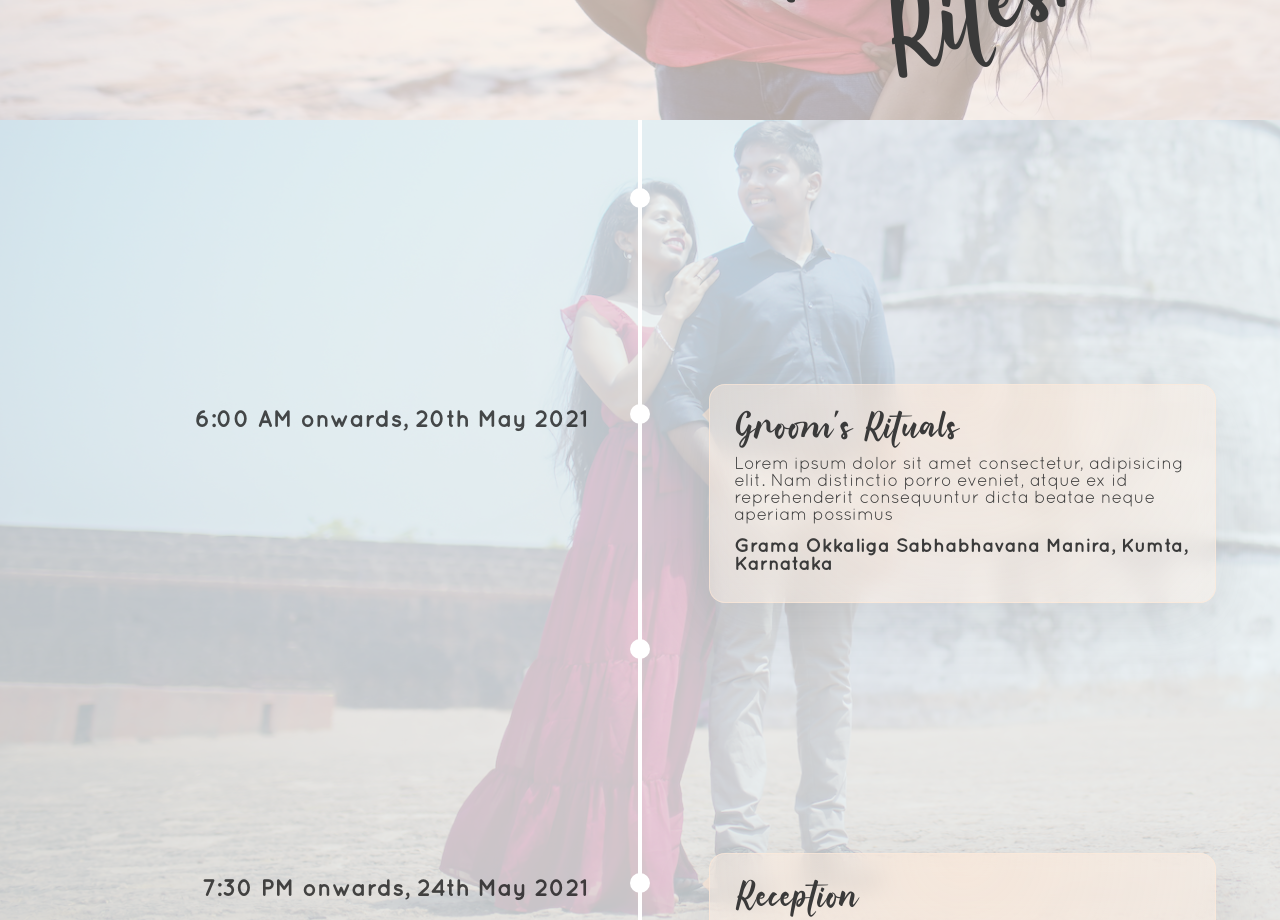
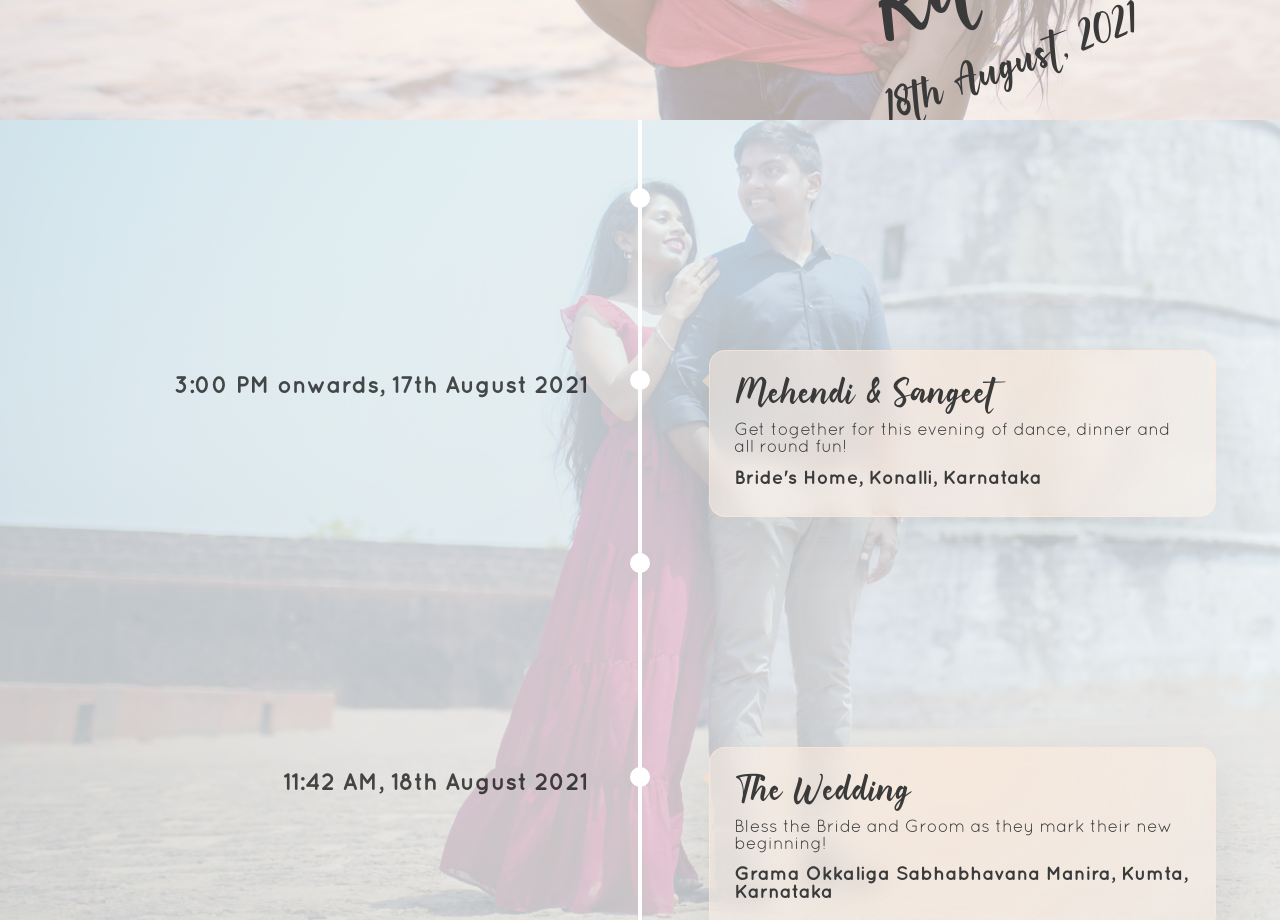
Before and after one commit to riteshgrandhi/pritty_greshious_wedding, a React (Create React App) app: page / in a window 1280 px wide. Shown: the part 680-1600 px from the top of the page. Built offline with nearby package versions, Linux system fonts and the light colour scheme.

Commit message:
Made Event changes

```diff
--- a/src/components/Events.tsx
+++ b/src/components/Events.tsx
@@ -19,32 +19,35 @@ export const Events = React.forwardRef<HTMLDivElement>((props, ref) => {
   const responsiveStyles = useResponsiveStyles(styles);
   const events: EventProps[] = [
     {
-      eventName: "Bridal Shower & Mehendi",
+      eventName: "Bridal Shower & Haldi",
+      eventDescription: "Join the bride's family to bless her with Haldi and Holi water!",
+      eventLocation: "Bride's Home, Konalli, Karnataka",
+      eventDateTime: "9:00 AM onwards, 17th August 2021",
+    },
+    {
+      eventName: "Mehendi & Sangeet",
       eventDescription:
-        "Lorem ipsum dolor sit amet consectetur, adipisicing elit. Nam distinctio porro eveniet, atque ex id reprehenderit consequuntur dicta beatae neque aperiam possimus",
+        "Get together for this evening of dance, dinner and all round fun!",
       eventLocation: "Bride's Home, Konalli, Karnataka",
-      eventDateTime: "10:00 AM onwards, 19th May 2021",
+      eventDateTime: "3:00 PM onwards, 17th August 2021",
     },
     {
       eventName: "Groom's Rituals",
-      eventDescription:
-        "Lorem ipsum dolor sit amet consectetur, adipisicing elit. Nam distinctio porro eveniet, atque ex id reprehenderit consequuntur dicta beatae neque aperiam possimus",
-      eventLocation: "Grama Okkaliga Sabhabhavana Manira, Kumta, Karnataka",
-      eventDateTime: "6:00 AM onwards, 20th May 2021",
+      eventDescription: "Upanayana, Kaashi Yatra and 'The Making of' పెళ్లి కొడుకు/ಮದುವೆ ಗಂಡು",
+      eventLocation: "Shree Vanadurga Sabhabhavana, Kumta, Karnataka",
+      eventDateTime: "6:00 AM onwards, 18th August 2021",
     },
     {
       eventName: "The Wedding",
-      eventDescription:
-        "Lorem ipsum dolor sit amet consectetur, adipisicing elit. Nam distinctio porro eveniet, atque ex id reprehenderit consequuntur dicta beatae neque aperiam possimus",
+      eventDescription: "Bless the Bride and Groom as they mark their new beginning!",
       eventLocation: "Grama Okkaliga Sabhabhavana Manira, Kumta, Karnataka",
-      eventDateTime: "11:10 AM, 20th May 2021",
+      eventDateTime: "11:42 AM, 18th August 2021",
     },
     {
-      eventName: "Reception",
-      eventDescription:
-        "Lorem ipsum dolor sit amet consectetur, adipisicing elit. Nam distinctio porro eveniet, atque ex id reprehenderit consequuntur dicta beatae neque aperiam possimus",
-      eventLocation: "Chamber of Commerce, Rajahmundry, Andhra Pradesh",
-      eventDateTime: "7:30 PM onwards, 24th May 2021",
+      eventName: "Vratam & Reception",
+      eventDescription: "Meet the newly-weds host Satyanarayana Vratam with their families followed by Reception",
+      eventLocation: "Utsav Banquet Hall, Rajahmundry, Andhra Pradesh",
+      eventDateTime: "12:00 PM onwards, 21st August 2021",
     },
   ];
 
--- a/src/components/Header.tsx
+++ b/src/components/Header.tsx
@@ -91,7 +91,8 @@ export const Header = React.forwardRef<
               transition={{ delay: 0.5, duration: 2, ease: "easeInOut" }}
             >
               The Wedding of <br />
-              <span className={styles.names}>Reshma & Ritesh</span>
+              <span className={styles.names}>Reshma & Ritesh</span><br />
+              <span className={styles.date}>18th August, 2021</span>
             </motion.p>
           </div>
         </div>
--- a/src/styles/Event.module.css
+++ b/src/styles/Event.module.css
@@ -16,6 +16,7 @@
 }
 
 .card.mobile {
+  padding: 1em;
   flex-direction: column;
 }
 
--- a/src/styles/Header.module.css
+++ b/src/styles/Header.module.css
@@ -87,6 +87,10 @@
   font-size: 1.4em;
 }
 
+.headerText .date {
+  font-size: 0.6em;
+}
+
 .headerText.mobile {
   font-size: 2.1em;
 }
```
